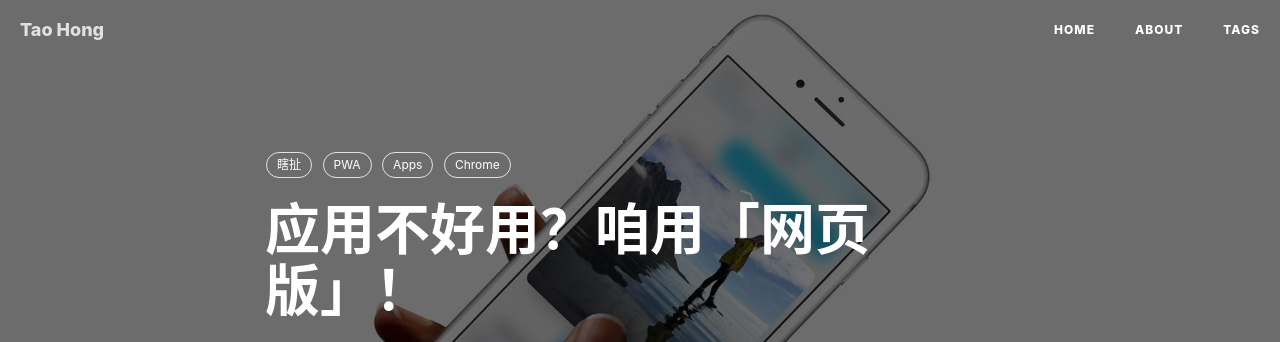
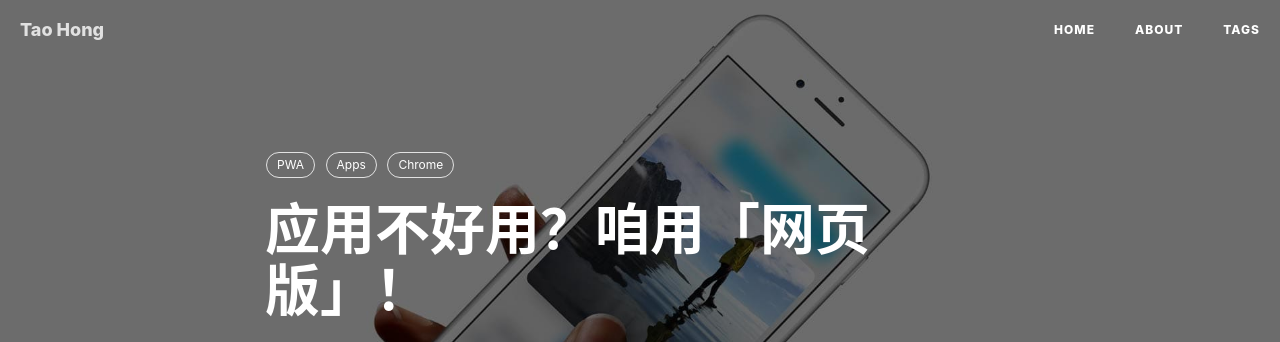
Before and after one commit to TaohongMaxwell/TaohongMaxwell.github.io, a Jekyll site: the page built from _posts/2018-07-28-PWA.md, in a window 1280 px wide and 900 px high. Shown: the top 342 px of the window. Built offline with Jekyll 4.4.1, drawn with Linux system fonts in a browser that asks for light colours; nearby versions of some CDN libraries; comment, search, counter and statistics services are not loaded.

Commit message:
fix
删除 - 瞎扯 标签

```diff
--- a/_posts/2018-07-28-PWA.md
+++ b/_posts/2018-07-28-PWA.md
@@ -7,7 +7,6 @@ author:     Tao Hong
 header-img: img/post-bg-ios9-web.jpg
 catalog: true
 tags:
-    - 瞎扯
     - PWA
     - Apps
     - Chrome
```
